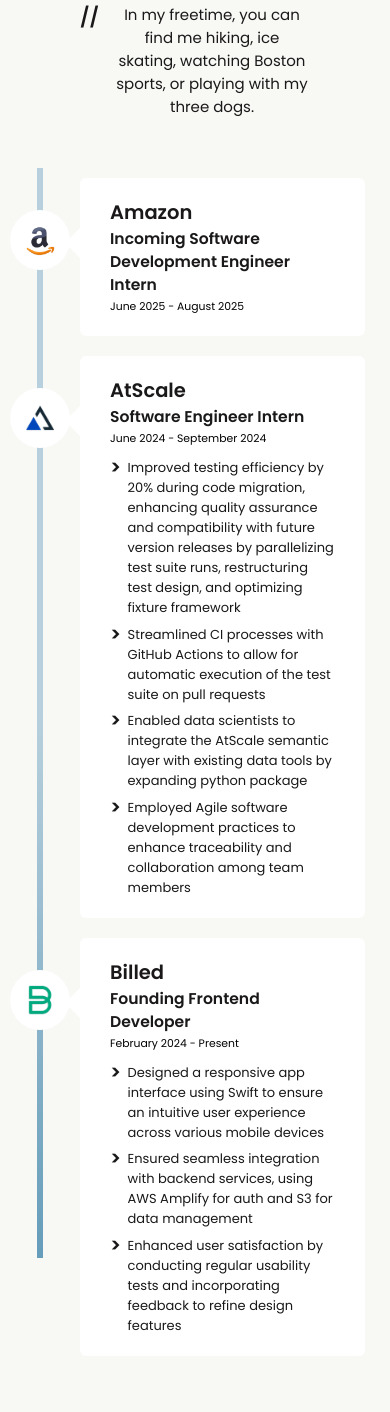
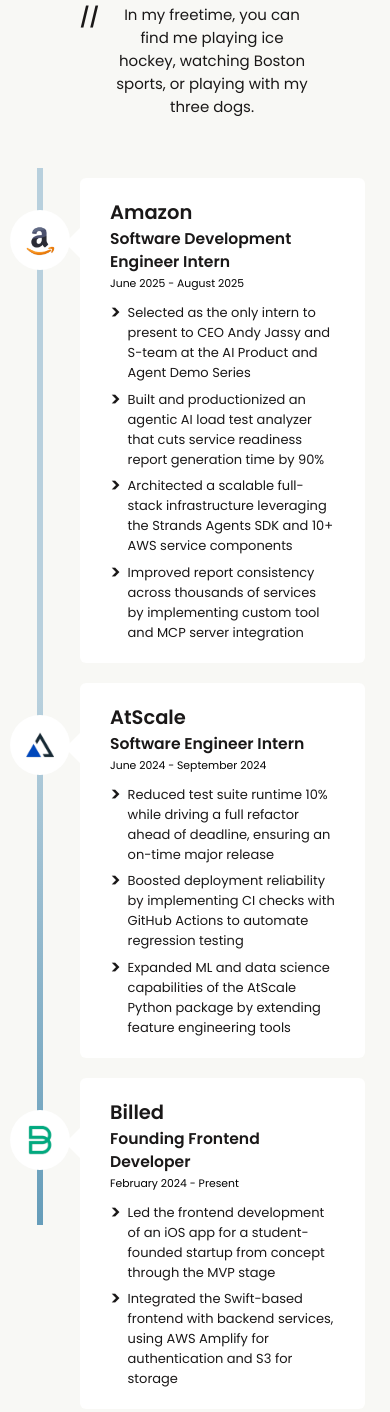
Before and after one commit to calebweldon/Portfolio, a website: page public/index.html in a window 390 px wide. Shown: the part 1354-2766 px from the top of the page. Drawn offline with nearby package versions, Linux system fonts and the light colour scheme.

Commit message:
CONTENT: added new resume bullets

```diff
--- a/public/index.html
+++ b/public/index.html
@@ -117,9 +117,9 @@
                     <h1>ABOUT():</h1>
                 </div>
                 <div class="about-text">
-                    <p><span>//</span> I'm a third-year at Northwestern University pursuing a combined BS/MS in Computer Science.</p>
+                    <p><span>//</span> I'm a fourth-year at Northwestern University pursuing a combined BS/MS in Computer Science.</p>
                     <p><span>//</span> I solve problems, write clean code, communicate effectively, and lead by example.</p>
-                    <p><span>//</span> In my freetime, you can find me hiking, ice skating, watching Boston sports, or playing with my three dogs.</p>
+                    <p><span>//</span> In my freetime, you can find me playing ice hockey, watching Boston sports, or playing with my three dogs.</p>
                 </div>
             </div>
         </section>
@@ -130,8 +130,14 @@
                     <img src="assets/amazon-logo.png" alt="">
                     <h2>Amazon</h2>
                     <div class="role">
-                        <h3>Incoming Software Development Engineer Intern</h3>
+                        <h3>Software Development Engineer Intern</h3>
                         <small>June 2025 - August 2025</small>
+                    </div>
+                    <div class="role-text">
+                        <p><span>></span> Selected as the only intern to present to CEO Andy Jassy and S-team at the AI Product and Agent Demo Series</p>
+                        <p><span>></span> Built and productionized an agentic AI load test analyzer that cuts service readiness report generation time by 90%</p>
+                        <p><span>></span> Architected a scalable full-stack infrastructure leveraging the Strands Agents SDK and 10+ AWS service components</p>
+                        <p><span>></span> Improved report consistency across thousands of services by implementing custom tool and MCP server integration</p>
                     </div>
                     <span class="left-container-arrow"></span>
                 </div>
@@ -145,10 +151,9 @@
                         <small>June 2024 - September 2024</small>
                     </div>
                     <div class="role-text">
-                        <p><span>></span> Improved testing efficiency by 20% during code migration, enhancing quality assurance and compatibility with future version releases by parallelizing test suite runs, restructuring test design, and optimizing fixture framework</p>
-                        <p><span>></span> Streamlined CI processes with GitHub Actions to allow for automatic execution of the test suite on pull requests</p>
-                        <p><span>></span> Enabled data scientists to integrate the AtScale semantic layer with existing data tools by expanding python package</p>
-                        <p><span>></span> Employed Agile software development practices to enhance traceability and collaboration among team members </p>
+                        <p><span>></span> Reduced test suite runtime 10% while driving a full refactor ahead of deadline, ensuring an on-time major release</p>
+                        <p><span>></span> Boosted deployment reliability by implementing CI checks with GitHub Actions to automate regression testing</p>
+                        <p><span>></span> Expanded ML and data science capabilities of the AtScale Python package by extending feature engineering tools</p>
                     </div>
                     <span class="right-container-arrow"></span>
                 </div>
@@ -162,9 +167,8 @@
                         <small>February 2024 - Present</small>
                     </div>
                     <div class="role-text">
-                        <p><span>></span> Designed a responsive app interface using Swift to ensure an intuitive user experience across various mobile devices</p>
-                        <p><span>></span> Ensured seamless integration with backend services, using AWS Amplify for auth and S3 for data management</p>
-                        <p><span>></span> Enhanced user satisfaction by conducting regular usability tests and incorporating feedback to refine design features</p>
+                        <p><span>></span> Led the frontend development of an iOS app for a student-founded startup from concept through the MVP stage</p>
+                        <p><span>></span> Integrated the Swift-based frontend with backend services, using AWS Amplify for authentication and S3 for storage</p>
                     </div>
                     <span class="left-container-arrow"></span>
                 </div>
@@ -178,9 +182,8 @@
                     </div>
                     <small>July 2023 - September 2023</small>
                     <div class="role-text">
-                        <p><span>></span> Optimized the efficacy of PHet, a statistical feature selection algorithm, in selecting the smallest feature set that preserves heterogeneity and allows for novel disease subtyping between a multitude of known patient disease states</p>
-                        <p><span>></span> Rendered Phet's output numerically explainable through integration of source code with the SHAP python package</p>
-                        <p><span>></span> Refined Phet's ability to explain clustering of patient samples through manipulation of microarray datasets in R</p>
+                        <p><span>></span> Increased the accuracy of Phet, a statistical feature selection algorithm, in selecting minimal feature sets for disease subtyping by automating hyperparameter testing with Bash scripts and manipulating microarray datasets in R</p>
+                        <p><span>></span> Enabled interpretability of Phet's output by integrating the SHAP Python package for Shapley value analysis</p>
                     </div>
                     <span class="right-container-arrow"></span>
                 </div>
```
